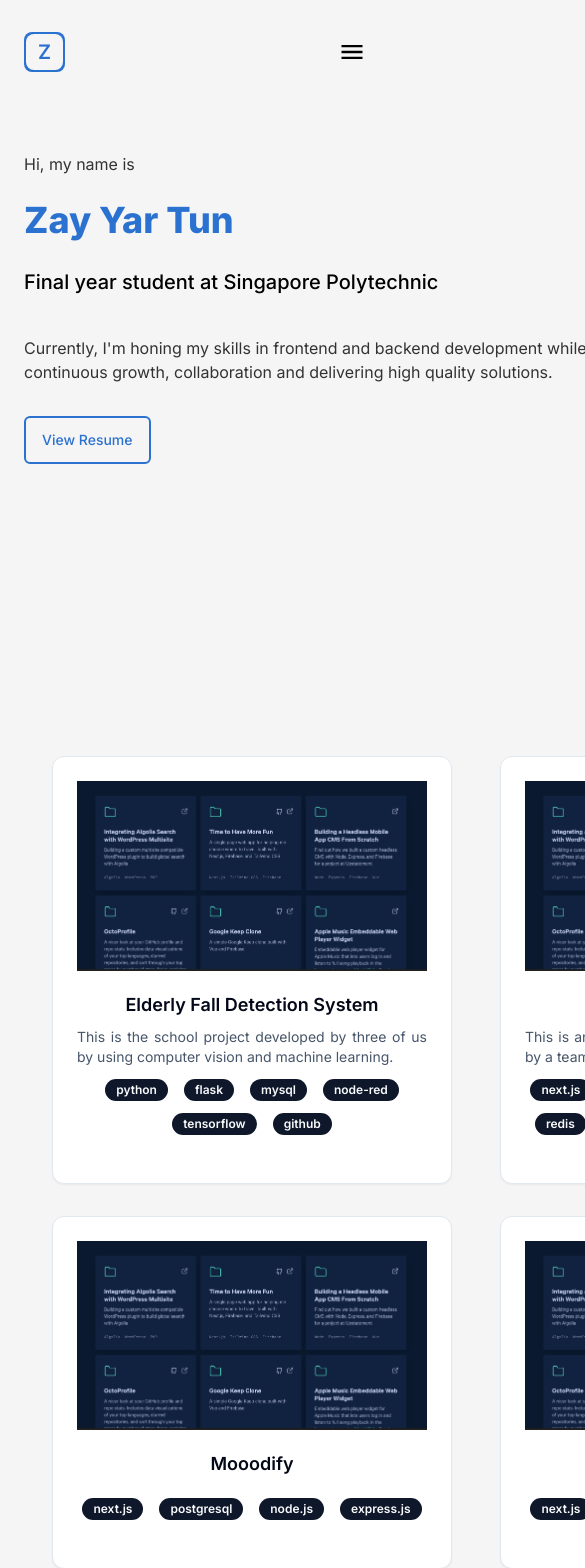
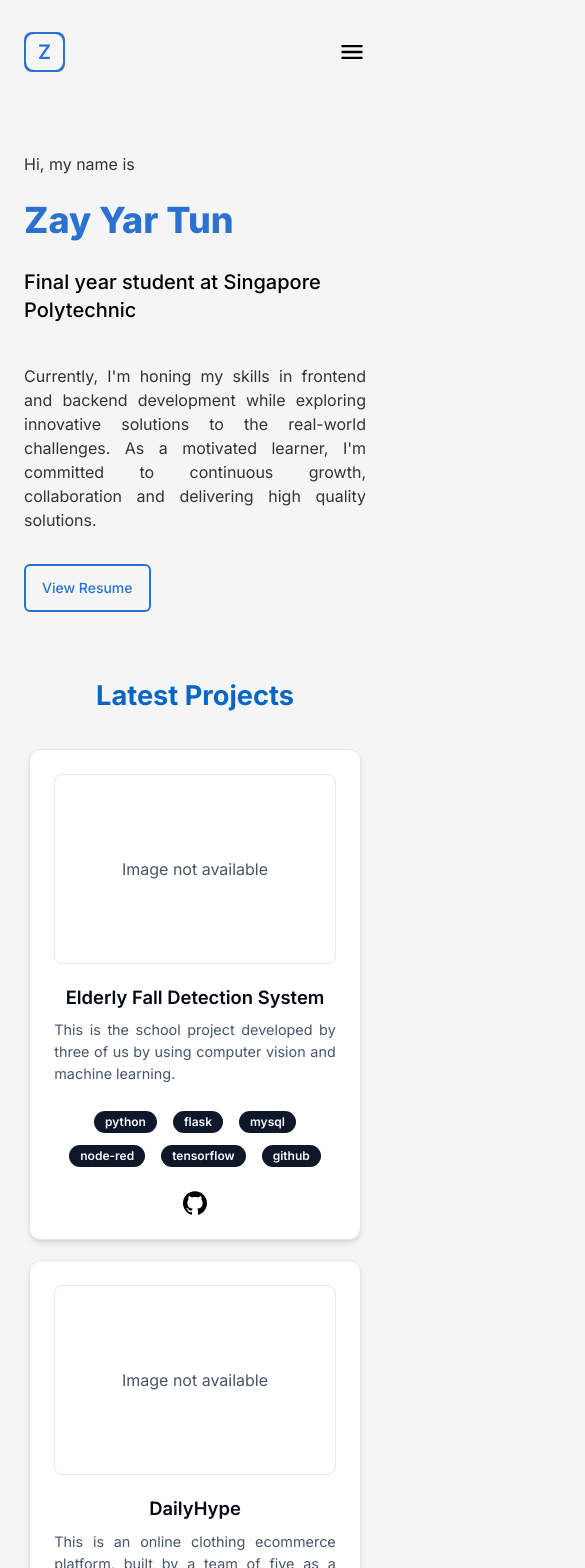
Before and after one commit to Jamie1606/portfolio, a Next.js app: page / in a window 390 px wide. Shown: the top 1568 px of the page, 585 px wide, since content can reach past the window. Built offline with nearby package versions, Linux system fonts and the light colour scheme.

Commit message:
mobile design for project section

```diff
--- a/app/(public)/banner.tsx
+++ b/app/(public)/banner.tsx
@@ -9,10 +9,10 @@ import Link from "next/link";
 const Banner = () => {
   return (
     <div className="flex flex-col mt-20 w-full px-6 mx-auto md:mt-52 md:w-[35rem] lg:w-[50rem] lg:px-0 lg:mt-40 xl:w-[60rem] 2xl:mt-56">
-      <label className="text-[#333333] mb-6 md:mb-8 lg:mb-8 lg:text-[1.1rem]">Hi, my name is</label>
+      <label className="text-[#333333] mb-6 text-body md:mb-8 lg:mb-8">Hi, my name is</label>
       <label className="text-[#2A71D0] font-extrabold text-4xl md:text-5xl lg:text-6xl">Zay Yar Tun</label>
       <label className="text-[#000000] mt-7 max-w-full text-xl font-medium md:mt-8 md:max-w-[30rem] lg:max-w-[50rem] lg:text-2xl lg:mt-10">Final year student at Singapore Polytechnic</label>
-      <label className="text-[#333333] mt-10 max-w-full md:max-w-[30rem] lg:max-w-[50rem] lg:text-[1.05rem] xl:max-w-[60rem]">Currently, I&apos;m honing my skills in frontend and backend development while exploring innovative solutions to the real-world challenges. As a motivated learner, I&apos;m committed to continuous growth, collaboration and delivering high quality solutions.</label>
+      <label className="text-justify text-body text-[#333333] mt-10 max-w-full md:text-left md:max-w-[30rem] lg:max-w-[50rem] xl:max-w-[60rem]">Currently, I&apos;m honing my skills in frontend and backend development while exploring innovative solutions to the real-world challenges. As a motivated learner, I&apos;m committed to continuous growth, collaboration and delivering high quality solutions.</label>
       <div className="flex items-center mt-8 md:mt-10">
         <Button className="max-w-32 h-12 mr-5" variant="primary">
           View Resume
--- a/app/(public)/project-card.tsx
+++ b/app/(public)/project-card.tsx
@@ -15,14 +15,22 @@ interface ProjectCardProps {
 
 const ProjectCard = ({ title, description, image, technologies, githubLink, demoLink }: ProjectCardProps) => {
   return (
-    <Card className="w-[400px] rounded-xl">
+    <Card className="w-[85%] rounded-xl shadow-md xs:w-[400px]">
       <CardHeader>
-        <Image className="mx-auto" src={image} alt={title} width={350} height={300} />
+        {image ? (
+          <div className="w-full relative h-[190px] overflow-hidden xs:w-[350px]">
+            <Image className="mx-auto w-full h-full" src={image} alt={title} fill />
+          </div>
+        ) : (
+          <div className="w-full flex justify-center items-center border rounded-lg xs:w-[350px] h-[190px]">
+            <label className="text-slate-600">Image not available</label>
+          </div>
+        )}
       </CardHeader>
       <CardContent>
         <div className="flex flex-col w-full -mt-4 mx-auto">
-          <h2 className="mx-auto mt-3 text-lg font-semibold">{title}</h2>
-          <p className="mt-2 text-slate-600 text-sm text-justify">{description}</p>
+          <h2 className="mx-auto mt-3 text-subheading font-semibold">{title}</h2>
+          <p className="mt-2 text-slate-600 text-small text-justify line-clamp-3 text-ellipsis overflow-hidden h-20">{description}</p>
           <div className="flex w-full mt-3 justify-center items-center gap-x-4 gap-y-3 flex-wrap">
             {technologies.map((item, index) => (
               <Badge key={index}>{item}</Badge>
--- a/app/(public)/project.tsx
+++ b/app/(public)/project.tsx
@@ -2,19 +2,24 @@ import { Button } from "@/components/ui/button";
 import ProjectCard from "./project-card";
 
 const projects = [
-  { title: "Elderly Fall Detection System", description: "This is the school project developed by three of us by using computer vision and machine learning.", image: "/projects/daily-hype.png", technologies: ["python", "flask", "mysql", "node-red", "tensorflow", "github"], githubLink: "", demoLink: "" },
-  { title: "DailyHype", description: "This is an online clothing ecommerce platform, built by a team of five as a school project.", image: "/projects/daily-hype.png", technologies: ["next.js", "postgresql", "node.js", "express.js", "redis", "tailwind css", "typescript", "github"], githubLink: "", demoLink: "" },
-  { title: "BookHaven", description: "This is the online book store featuring the latest books, built by a team of two for the school project.", image: "/projects/daily-hype.png", technologies: ["java", "spring boot", "mysql", "tomcat", "github"], githubLink: "", demoLink: "" },
-  { title: "Mooodify", description: "", image: "/projects/daily-hype.png", technologies: ["next.js", "postgresql", "node.js", "express.js"], githubLink: "", demoLink: "" },
-  { title: "Light Novel Extractor", description: "", image: "/projects/daily-hype.png", technologies: ["next.js", "postgresql", "node.js", "express.js"], githubLink: "", demoLink: "" },
-  { title: "Quek Web Extension", description: "", image: "/projects/daily-hype.png", technologies: ["next.js", "postgresql", "node.js", "express.js"], githubLink: "", demoLink: "" },
+  { title: "Elderly Fall Detection System", description: "This is the school project developed by three of us by using computer vision and machine learning.", image: "", technologies: ["python", "flask", "mysql", "node-red", "tensorflow", "github"], githubLink: "https://github.com/Jamie1606/elderly-fall-detection", demoLink: "" },
+
+  { title: "DailyHype", description: "This is an online clothing ecommerce platform, built by a team of five as a school project.", image: "", technologies: ["next.js", "postgresql", "node.js", "express.js", "redis", "tailwind css", "typescript", "github"], githubLink: "https://github.com/Jamie1606/daily-hype-old", demoLink: "" },
+
+  { title: "BookHaven", description: "This is the online book store featuring the latest books, built by a team of two for the school project.", image: "", technologies: ["java", "spring boot", "mysql", "tomcat", "github"], githubLink: "", demoLink: "" },
+
+  // { title: "Mooodify", description: "", image: "", technologies: ["next.js", "postgresql", "node.js", "express.js"], githubLink: "", demoLink: "" },
+
+  // { title: "Light Novel Extractor", description: "", image: "", technologies: ["next.js", "postgresql", "node.js", "express.js"], githubLink: "", demoLink: "" },
+
+  // { title: "Quek Web Extension", description: "", image: "", technologies: ["next.js", "postgresql", "node.js", "express.js"], githubLink: "", demoLink: "" },
 ];
 
 const Project = () => {
   return (
-    <div className="flex flex-col mt-52 justify-center w-full">
-      <label className="text-3xl text-center text-[#0A66C2] font-bold mb-12">Latest Projects</label>
-      <div className="flex justify-center gap-x-12 flex-wrap gap-y-8 w-[1400px]">
+    <div id="project" className="mt-16 flex flex-col lg:mt-52 justify-center w-full">
+      <label className="text-heading mb-8 text-center text-[#0A66C2] font-bold sm:mb-12">Latest Projects</label>
+      <div className="w-full gap-y-5 flex justify-center gap-x-12 flex-wrap lg:gap-y-8 lg:w-[1400px]">
         {projects.map((item, index) => (
           <ProjectCard key={index} {...item} />
         ))}
--- a/app/globals.css
+++ b/app/globals.css
@@ -68,6 +68,10 @@
   }
 }
 
+:root, html, body {
+  scroll-behavior: smooth;
+}
+
 .hover-animation:hover::before {
   content: "";
   display: block;
--- a/components/shared/footer.tsx
+++ b/components/shared/footer.tsx
@@ -8,7 +8,7 @@ import Link from "next/link";
 export default function Footer() {
   return (
     <footer className="flex flex-col w-full py-8 mt-12 items-center">
-      <div className="flex w-full justify-center gap-x-6 mb-4">
+      <div className="gap-x-10 flex w-full justify-center md:gap-x-6 mb-4">
         <Link href="https://github.com/Jamie1606" target="_blank">
           <GitHubIcon width={22} height={22} fill="#181717" />
         </Link>
@@ -25,7 +25,7 @@ export default function Footer() {
           <GmailIcon width={22} height={22} fill="#EA4335" />
         </Link>
       </div>
-      <label className="text-slate-700">&copy;{new Date().getFullYear()} All rights reserved. Built by Zay Yar Tun</label>
+      <label className="text-sm text-slate-700 md:text-base">&copy;{new Date().getFullYear()} All rights reserved. Built by Zay Yar Tun</label>
     </footer>
   );
 }
--- a/tailwind.config.ts
+++ b/tailwind.config.ts
@@ -1,13 +1,8 @@
-import type { Config } from "tailwindcss"
+import type { Config } from "tailwindcss";
 
 const config = {
   darkMode: ["class"],
-  content: [
-    './pages/**/*.{ts,tsx}',
-    './components/**/*.{ts,tsx}',
-    './app/**/*.{ts,tsx}',
-    './src/**/*.{ts,tsx}',
-	],
+  content: ["./pages/**/*.{ts,tsx}", "./components/**/*.{ts,tsx}", "./app/**/*.{ts,tsx}", "./src/**/*.{ts,tsx}"],
   prefix: "",
   theme: {
     container: {
@@ -18,6 +13,12 @@ const config = {
       },
     },
     extend: {
+      fontSize: {
+        heading: "clamp(1.7rem, 2.5vw, 2.5rem)",
+        subheading: "clamp(1.15rem, 1.4vw, 1.8rem)",
+        body: "clamp(1rem, 1.2vw, 1.5rem)",
+        small: "clamp(0.9rem, 1.05vw, 1.1rem)"
+      },
       colors: {
         border: "hsl(var(--border))",
         input: "hsl(var(--input))",
@@ -59,12 +60,12 @@ const config = {
         sm: "calc(var(--radius) - 4px)",
       },
       screens: {
-        'xs': '480px',
-        'sm': '640px',
-        'md': '768px',
-        'lg': '1024px',
-        'xl': '1280px',
-        '2xl': '1536px',
+        xs: "480px",
+        sm: "640px",
+        md: "768px",
+        lg: "1024px",
+        xl: "1280px",
+        "2xl": "1536px",
       },
       keyframes: {
         "accordion-down": {
@@ -83,6 +84,6 @@ const config = {
     },
   },
   plugins: [require("tailwindcss-animate")],
-} satisfies Config
+} satisfies Config;
 
-export default config
+export default config;
```
Also changed, not shown: components/shared/nav-bar.tsx (+20 -8 lines).
